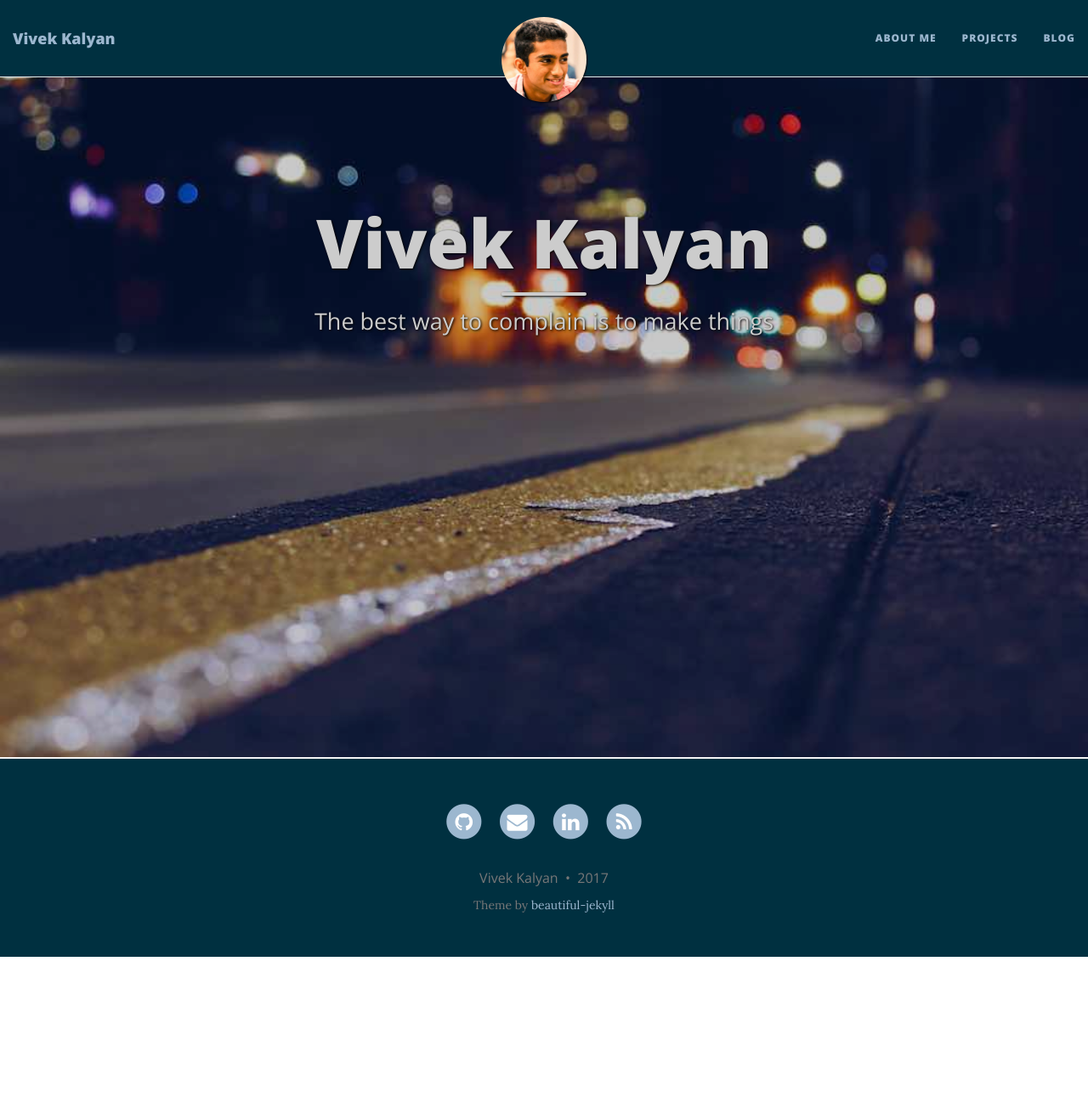
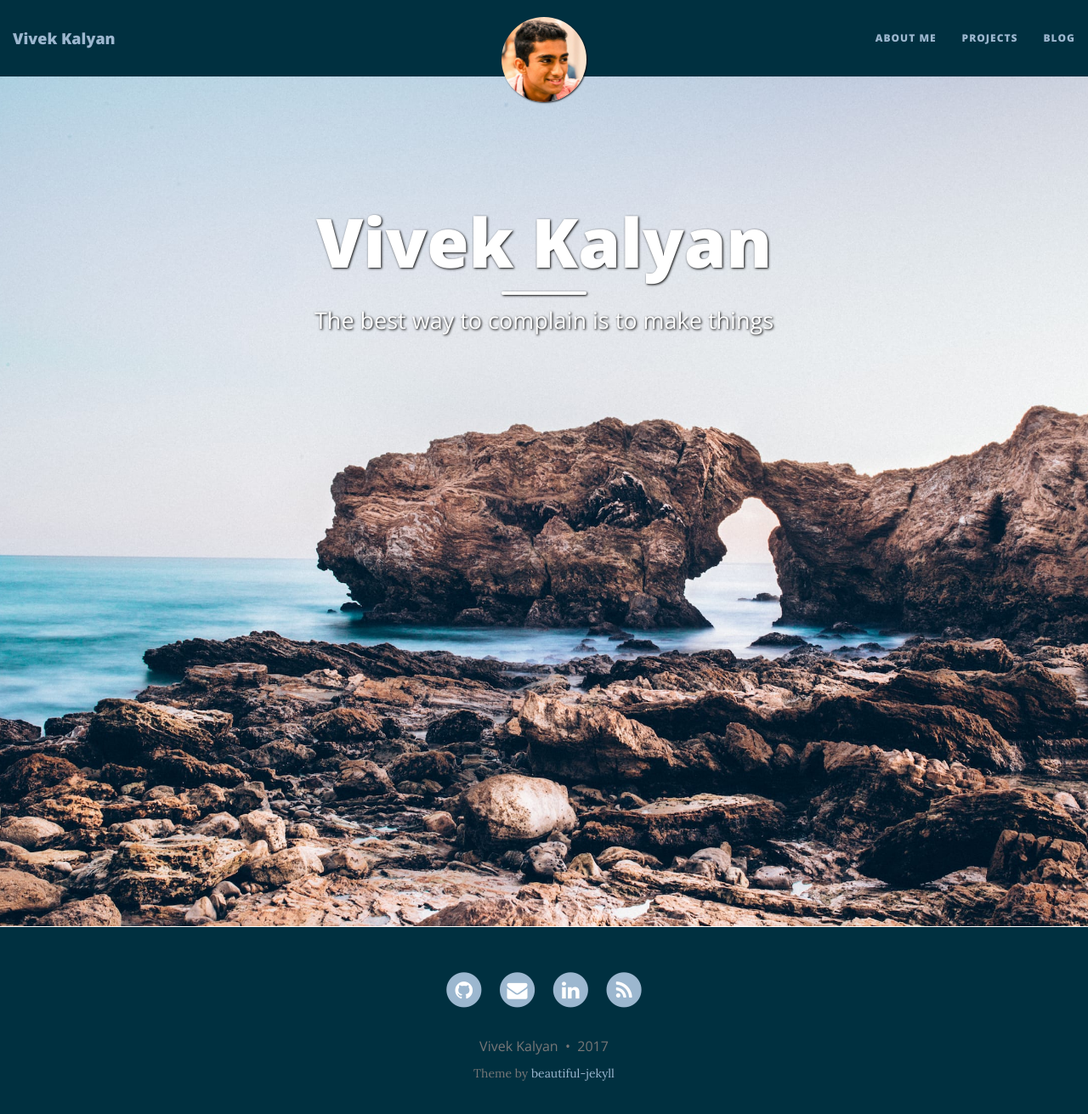
Before and after one commit to bowsplinter/bowsplinter.github.io, a Jekyll site: the page built from index.md, in a window 1280 px wide and 1324 px high. Shown: the top 1311 px of the window at 85% size. Built offline with Jekyll 4.4.1, drawn with Linux system fonts in a browser that asks for light colours; nearby versions of some CDN libraries.

Commit message:
Change landing page style

```diff
--- a/css/main.css
+++ b/css/main.css
@@ -122,7 +122,7 @@ img {
 
 .navbar-custom {
   background: var(--color-one);
-  border-bottom: 1px solid #EAEAEA;
+  border-bottom: 0px solid #EAEAEA;
   font-family: 'Open Sans', 'Helvetica Neue', Helvetica, Arial, sans-serif;
 }
 
@@ -282,7 +282,7 @@ img {
 footer {
   padding: 30px 0;
   background: var(--color-one);
-  border-top: 1px #EAEAEA solid;
+  border-top: 0px #EAEAEA solid;
   margin-top: 50px;
   font-size: 14px;
 }
@@ -457,7 +457,7 @@ footer .theme-by {
   -moz-background-size: cover;
   background-size: cover;
   -o-background-size: cover;
-  margin-top: 51px; /* The small navbar is 50px tall + 1px border */
+  margin-top: 50px; /* The small navbar is 50px tall */
   margin-bottom: 0px;
 }
 .intro-header.big-img  .big-img-transition {
@@ -531,7 +531,7 @@ footer .theme-by {
     margin-top: 130px;
   }
   .intro-header.big-img {
-    margin-top: 91px;  /* Full navbar is small navbar + 20px padding on each side when expanded */
+    margin-top: 90px;  /* Full navbar is small navbar + 20px padding on each side when expanded */
   }
   .intro-header.big-img .page-heading,
   .intro-header.big-img .post-heading  {
@@ -559,7 +559,7 @@ footer .theme-by {
 .header-section.has-img .intro-header.no-img {
   display: none;
 }
-@media only screen and (max-width: 365px) {
+@media only screen and (max-width: 355px) {
   .header-section.has-img .intro-header.no-img {
     display: block;
   }
@@ -732,10 +732,15 @@ td.gutter {
 }
 
 /* --- Landing page --- */
-
 .landing-img {
   height: 800px;
-  filter: brightness(80%);
+}
+
+@media only screen and (min-width: 768px) {
+  .landing-img {
+    height: 1000px;
+    /*filter: brightness(80%);*/
+  }
 }
 .landing-footer {
   margin-top: 0px;
```
Also changed, not shown: img/landing.jpg.
